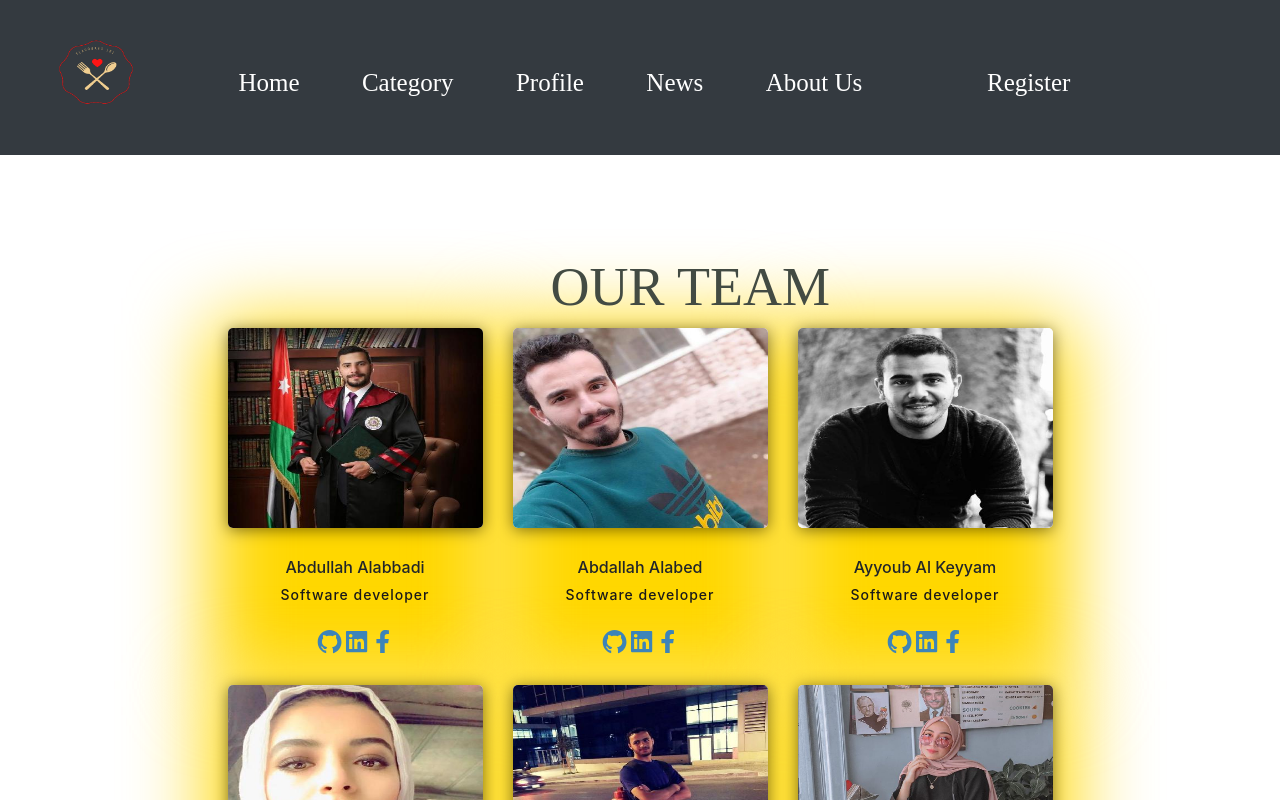
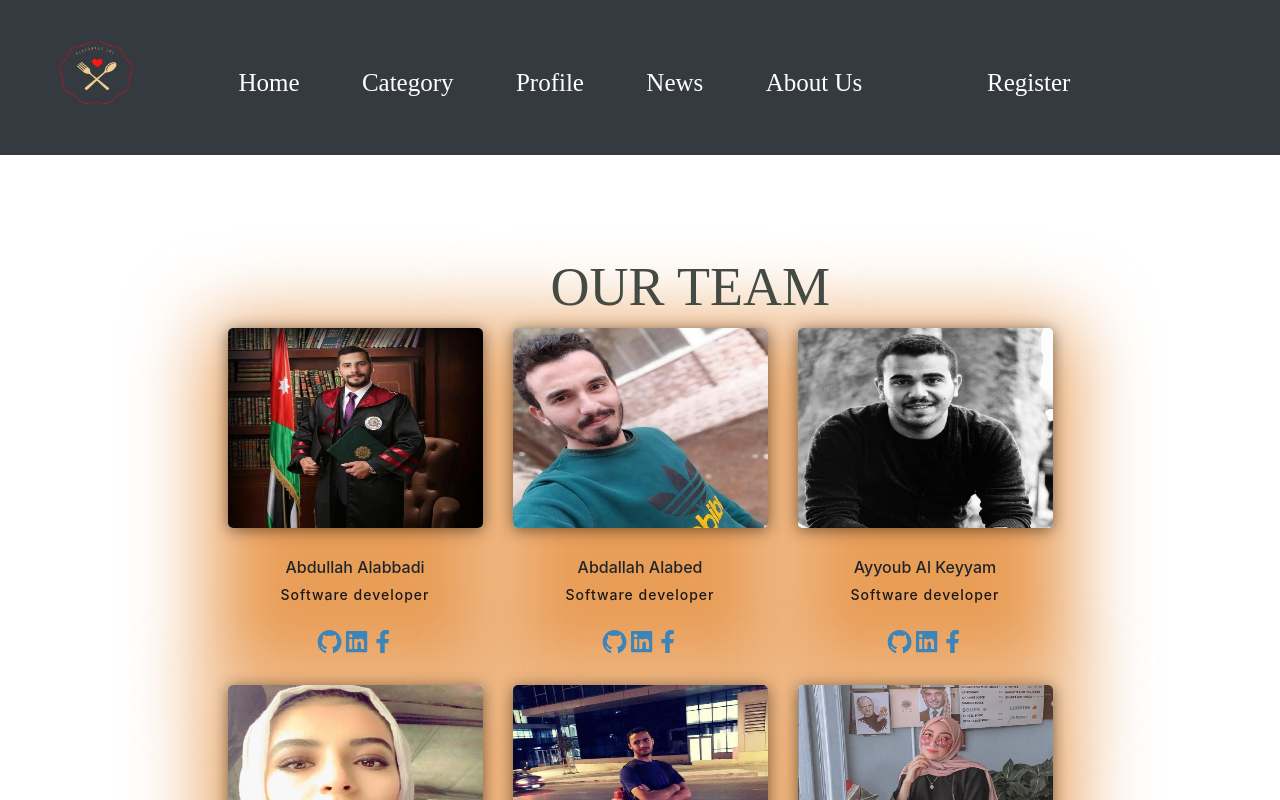
Before and after one commit to Coderz-Titans/titans-frontend, a React (Create React App) app: page /about in a window 1280 px wide. Shown: the top 800 px of the page. Built offline with nearby package versions, Linux system fonts and the light colour scheme; a web font is replaced by a local one.

Commit message:
some changes

```diff
--- a/src/category.css
+++ b/src/category.css
@@ -34,10 +34,10 @@ background-color: #232423;
     left: -4px;
     right: -4px;
     bottom: -4px;
-    background: gold;
+    background: #E99E58;
     z-index: -2;
     filter: blur(40px);
-    transition: 1s;
+    transition: 3s;
 }
 
   #hr-image {
@@ -58,7 +58,7 @@ background-color: #232423;
   #searchInput :hover{
     outline: none;
     border-color: #BFCAD9;
-    box-shadow: 0 0 10px gold;
+    box-shadow: 0 0 10px #E99E58;
     transform: translateY(-5px);
   }
 
--- a/src/index.css
+++ b/src/index.css
@@ -72,13 +72,13 @@ margin-bottom: 4%;
 .collectionCards :hover{
   outline: none;
   border-color: #BFCAD9;
-  box-shadow: 0 0 10px gold;
+  box-shadow: 0 0 10px #E99E58;
   transform: translateY(-1px);
 }
 
 .collectionCards2 :hover{
   outline: none;
   border-color: #BFCAD9;
-  box-shadow: 0 0 5px gold;
+  box-shadow: 0 0 5px #E99E58;
   /* transform: translateY(-1px); */
 }
```
